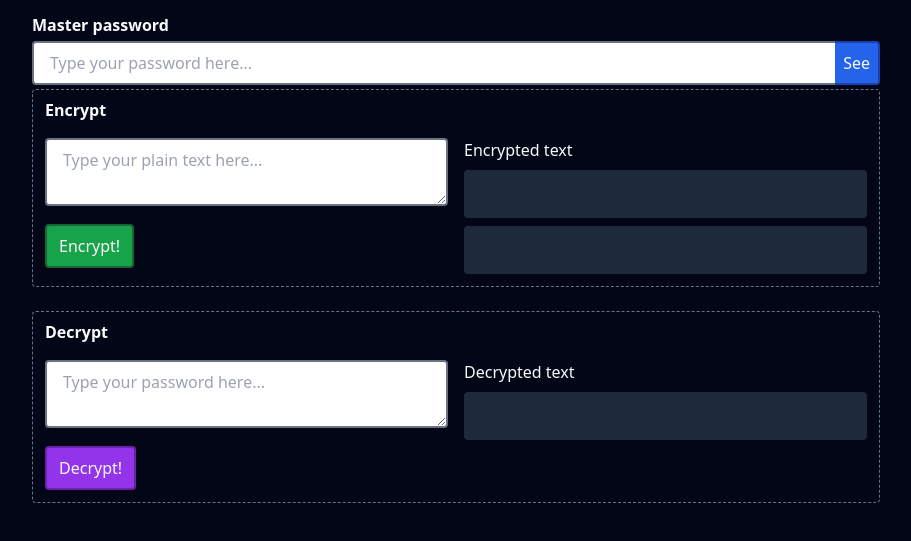
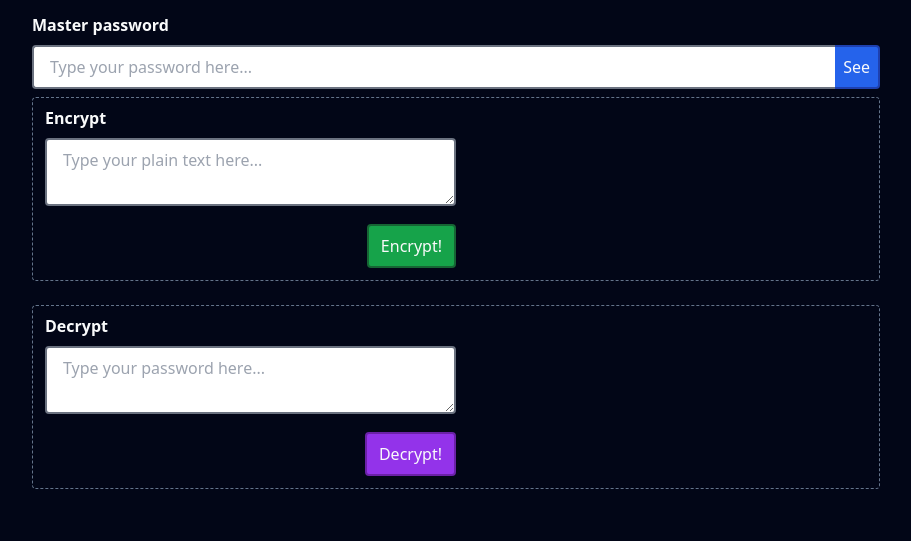
Before and after one commit to davidcostadev/hold-my-secret, a website built with Parcel: page src/index.html in a window 1280 px wide. Shown: the part 51-592 px from the top of the page, without its empty margins (184-1095 px from the left). Built offline with nearby package versions, Linux system fonts and the light colour scheme.

Commit message:
Enhance layout and visibility for encryption and decryption sections

```diff
--- a/src/index.html
+++ b/src/index.html
@@ -28,7 +28,7 @@
       <h1 class="mb-4 text-2xl font-bold">Hold my secret!</h1>
 
       <div
-        class="flex flex-col gap-1"
+        class="flex flex-col gap-2"
         data-testid="form-control-master-password"
         id="form-control-master-password"
       >
@@ -53,9 +53,9 @@
       </div>
 
       <div
-        class="mb-6 sm:rounded sm:border sm:border-dashed sm:px-3 sm:pb-3 sm:pt-2 border-b-2 pb-5 border-dashed border-slate-500"
+        class="mb-6 sm:rounded sm:border sm:border-dashed sm:px-3 sm:pb-3 sm:pt-2 border-b-2 pb-5 border-dashed border-slate-500 flex flex-col gap-2"
       >
-        <h3 class="text-1xl mb-4 font-bold">Encrypt</h3>
+        <h3 class="text-1xl font-bold">Encrypt</h3>
         <div class="flex flex-col sm:flex-row space-y-8 sm:space-y-0 sm:space-x-4">
           <form name="encrypt" class="basis-1/2 space-y-3">
             <div class="">
@@ -68,14 +68,16 @@
               ></textarea>
               <div class="error-message text-red-500" data-field="text"></div>
             </div>
+            <div class="flex justify-end">
               <button
                 type="submit"
                 class="rounded border-2 border-green-800 bg-green-600 px-3 py-2 hover:bg-green-500 active:bg-green-700"
               >
                 Encrypt!
               </button>
+            </div>
           </form>
-          <div class="basis-1/2 space-y-2">
+          <div class="basis-1/2 space-y-2 hidden" id="encrypted-container">
             <h2>Encrypted text</h2>
             <p
               id="encrypted"
@@ -89,8 +91,10 @@
         </div>
       </div>
 
-      <div class="sm:rounded sm:border sm:border-dashed sm:px-3 sm:pb-3 sm:pt-2 border-slate-500">
-        <h3 class="text-1xl mb-4 font-bold">Decrypt</h3>
+      <div
+        class="sm:rounded sm:border sm:border-dashed sm:px-3 sm:pb-3 sm:pt-2 border-slate-500 flex flex-col gap-2"
+      >
+        <h3 class="text-1xl font-bold">Decrypt</h3>
         <div class="flex flex-col sm:flex-row space-y-8 sm:space-y-0 sm:space-x-4">
           <form name="decrypt" class="basis-1/2 space-y-3">
             <div class="">
@@ -103,14 +107,16 @@
               ></textarea>
               <div class="error-message text-red-500" data-field="text"></div>
             </div>
+            <div class="flex justify-end">
               <button
                 type="submit"
                 class="rounded border-2 border-purple-800 bg-purple-600 px-3 py-2 hover:bg-purple-500 active:bg-purple-700"
               >
                 Decrypt!
               </button>
+            </div>
           </form>
-          <div class="basis-1/2 space-y-2">
+          <div class="basis-1/2 space-y-2 hidden" id="decrypted-container">
             <h2>Decrypted text</h2>
             <p
               id="decrypted"
--- a/src/main.js
+++ b/src/main.js
@@ -71,6 +71,8 @@ const handleEncryptForm = (event) => {
   password.value = password.value.trim();
 
   const [encrypted, hex] = myEncrypt(text.value.trim(), password.value.trim());
+  document.getElementById('encrypted-container').classList.remove('hidden');
+  document.getElementById('encrypted-container').classList.add('block');
 
   document.getElementById('encrypted').innerHTML = encrypted;
   document.getElementById('encrypted-hex').innerHTML = hex;
@@ -89,6 +91,9 @@ const handleDecryptForm = (event) => {
   password.value = password.value.trim();
 
   const decrypted = myDecrypt(text.value.trim(), password.value.trim());
+
+  document.getElementById('decrypted-container').classList.remove('hidden');
+  document.getElementById('decrypted-container').classList.add('block');
 
   document.getElementById('decrypted').innerHTML = decrypted;
 };
```
Lines whose indentation alone changed are shown as unchanged.
